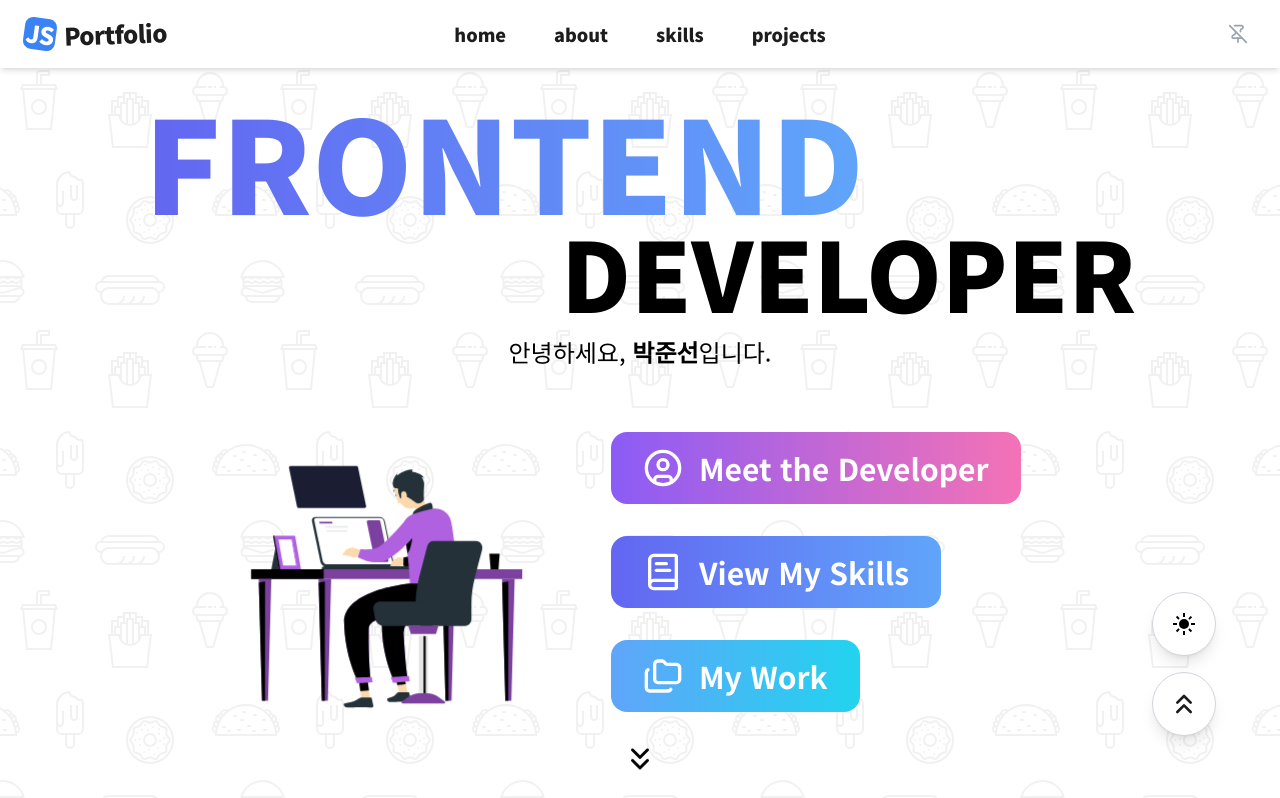
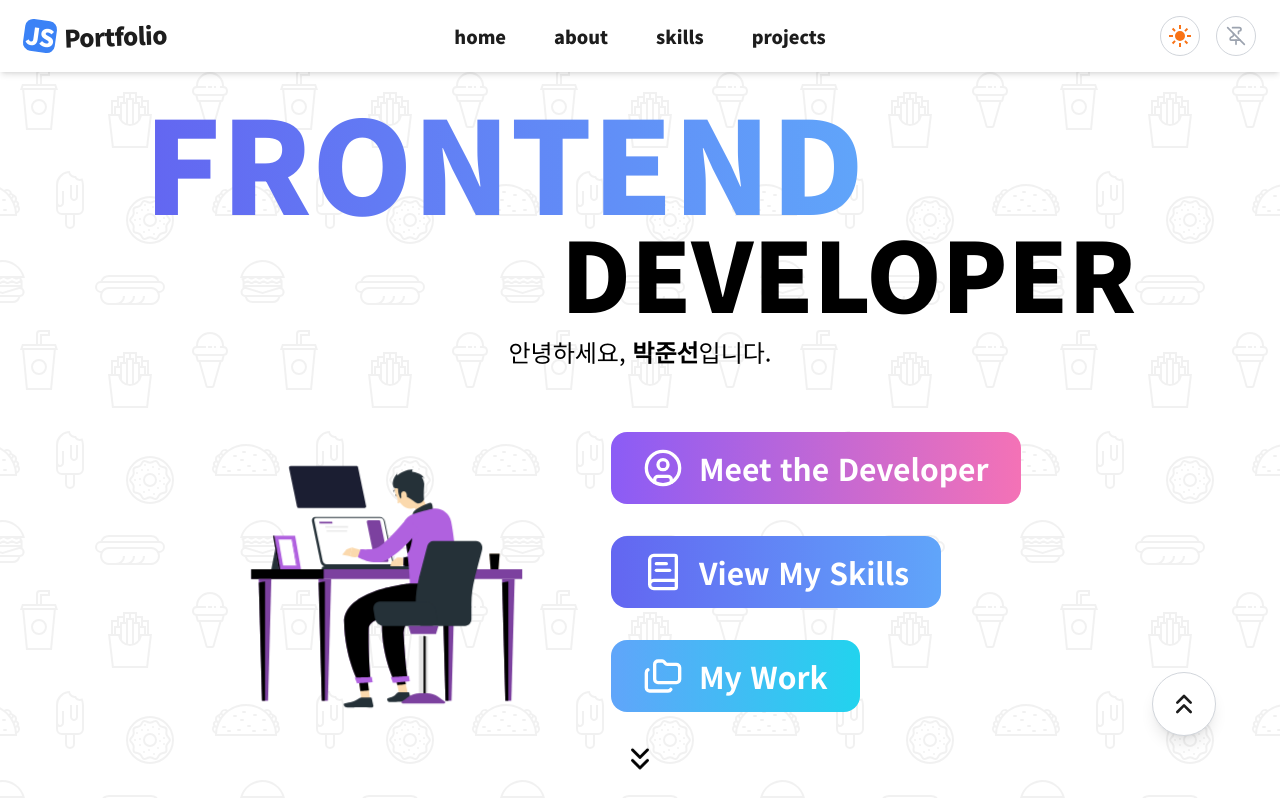
Before and after one commit to roastt1/Portfolio, a Next.js app: page / in a window 1280 px wide. Shown: the top 798 px of the page. Built offline with nearby package versions, Linux system fonts and the light colour scheme.

Commit message:
[style] 다크모드 float버튼에서 헤더로 이동 및 헤더 유틸리티 크기 통일

```diff
--- a/app/components/DarkMode.tsx
+++ b/app/components/DarkMode.tsx
@@ -1,11 +1,12 @@
 "use client";
 
 import { useEffect, useState } from "react";
+
 function SunIcon() {
     return (
         <svg
             xmlns="http://www.w3.org/2000/svg"
-            className="h-6 w-6 transition-all duration-300 group-hover:scale-[1.1] group-hover:fill-orange-500 group-hover:text-orange-500"
+            className="h-6 w-6 fill-orange-500 transition-all duration-300"
             fill=""
             height="24px"
             viewBox="0 -960 960 960"
@@ -15,12 +16,13 @@ function SunIcon() {
         </svg>
     );
 }
+
 function MoonIcon() {
     return (
         <svg
             xmlns="http://www.w3.org/2000/svg"
-            className="h-6 w-6 transition-all duration-300 group-hover:scale-[1.1] group-hover:fill-yellow-400 group-hover:text-yellow-400"
-            fill="white"
+            className="h-6 w-6 fill-yellow-400 text-yellow-400 transition-all duration-300"
+            fill=""
             viewBox="0 0 24 24"
             stroke="currentColor"
             strokeWidth={2}
@@ -34,6 +36,7 @@ function MoonIcon() {
         </svg>
     );
 }
+
 export default function DarkMode() {
     const [theme, setTheme] = useState<"light" | "dark">("light");
 
@@ -77,9 +80,9 @@ export default function DarkMode() {
     return (
         <button
             onClick={toggleTheme}
-            className="group fixed bottom-24 right-8 z-[99] flex h-12 w-12 items-center justify-center overflow-hidden rounded-full border border-gray-300 bg-white p-0 shadow-lg transition hover:bg-gray-100 dark:border-gray-600 dark:bg-[#202026] dark:text-white sm:bottom-36 sm:right-16 sm:h-16 sm:w-16"
+            className="group relative flex h-10 w-10 items-center justify-center overflow-hidden rounded-full border border-gray-300 transition-colors hover:bg-gray-100 dark:border-gray-600 dark:hover:bg-dark-200"
         >
-            <span className="relative flex h-8 w-8 items-center justify-center">
+            <span className="relative flex h-6 w-6 items-center justify-center">
                 <span
                     className={`absolute inset-0 flex items-center justify-center transition-all duration-500 ${theme === "light" ? "animate-rise-in" : "animate-set-out"} `}
                 >
--- a/app/components/Header.tsx
+++ b/app/components/Header.tsx
@@ -4,6 +4,7 @@ import { useEffect, useState } from "react";
 import { HeaderPin } from "./HeaderPin";
 import { MobileMenuButton } from "./MobileMenuButton";
 import { NavLinks } from "./NavLinks";
+import DarkMode from "./DarkMode";
 
 const sections = [
     { id: "home", label: "home" },
@@ -58,7 +59,7 @@ export default function Header() {
     return (
         <>
             <header
-                className={`fixed left-0 top-0 z-20 w-full bg-white shadow-md backdrop-blur-sm transition-transform duration-500 dark:bg-dark-100 dark:text-white ${
+                className={`fixed left-0 top-0 z-20 w-full bg-white shadow-md backdrop-blur-sm transition-all duration-300 dark:bg-dark-100 dark:text-white ${
                     showHeader ? "translate-y-0" : "-translate-y-full"
                 }`}
                 suppressHydrationWarning
@@ -69,10 +70,10 @@ export default function Header() {
                         onClick={() => scrollToSection("home")}
                         className="group z-30 flex items-center gap-2 text-2xl font-black tracking-tight transition-all"
                     >
-                        <div className="flex h-8 w-8 rotate-[8deg] items-center justify-center rounded-lg bg-blue-500 text-white transition-transform group-active:rotate-[16deg] sm:group-hover:rotate-[16deg]">
+                        <div className="flex h-8 w-8 rotate-[8deg] items-center justify-center rounded-lg bg-blue-500 text-white transition-all group-active:rotate-[16deg] group-active:scale-90 sm:group-hover:rotate-[16deg]">
                             JS
                         </div>
-                        <span className="rotate-[-2deg] transition-transform group-active:rotate-[-6deg] dark:text-white sm:group-hover:rotate-[-6deg]">
+                        <span className="rotate-[-2deg] transition-all group-active:rotate-[-6deg] group-active:scale-90 dark:text-white sm:group-hover:rotate-[-6deg]">
                             Portfolio
                         </span>
                     </button>
@@ -85,8 +86,11 @@ export default function Header() {
                         />
                     </nav>
 
-                    {/* 우측 버튼 영역 */}
+                    {/* 우측 유틸리티 영역 */}
                     <div className="flex items-center gap-2 sm:gap-4">
+                        {/* 다크 모드 토글 버튼 */}
+                        <DarkMode />
+
                         {/* 헤더 핀 버튼 */}
                         <HeaderPin isPinned={isPinned} onToggle={togglePin} />
 
--- a/app/components/HeaderPin.tsx
+++ b/app/components/HeaderPin.tsx
@@ -9,10 +9,10 @@ export function HeaderPin({ isPinned, onToggle }: HeaderPinProps) {
     return (
         <button
             onClick={onToggle}
-            className={`rounded-full p-2 transition-all ${
+            className={`flex h-10 w-10 items-center justify-center rounded-full border transition-all duration-300 ${
                 isPinned
-                    ? "bg-blue-500 text-white shadow-inner"
-                    : "text-gray-400 hover:bg-gray-100 dark:hover:bg-dark-200"
+                    ? "border-blue-500 bg-blue-500 text-white shadow-inner"
+                    : "border-gray-300 text-gray-400 hover:bg-gray-100 dark:border-gray-600 dark:hover:bg-dark-200"
             }`}
             title={isPinned ? "고정 해제" : "헤더 고정"}
         >
```
